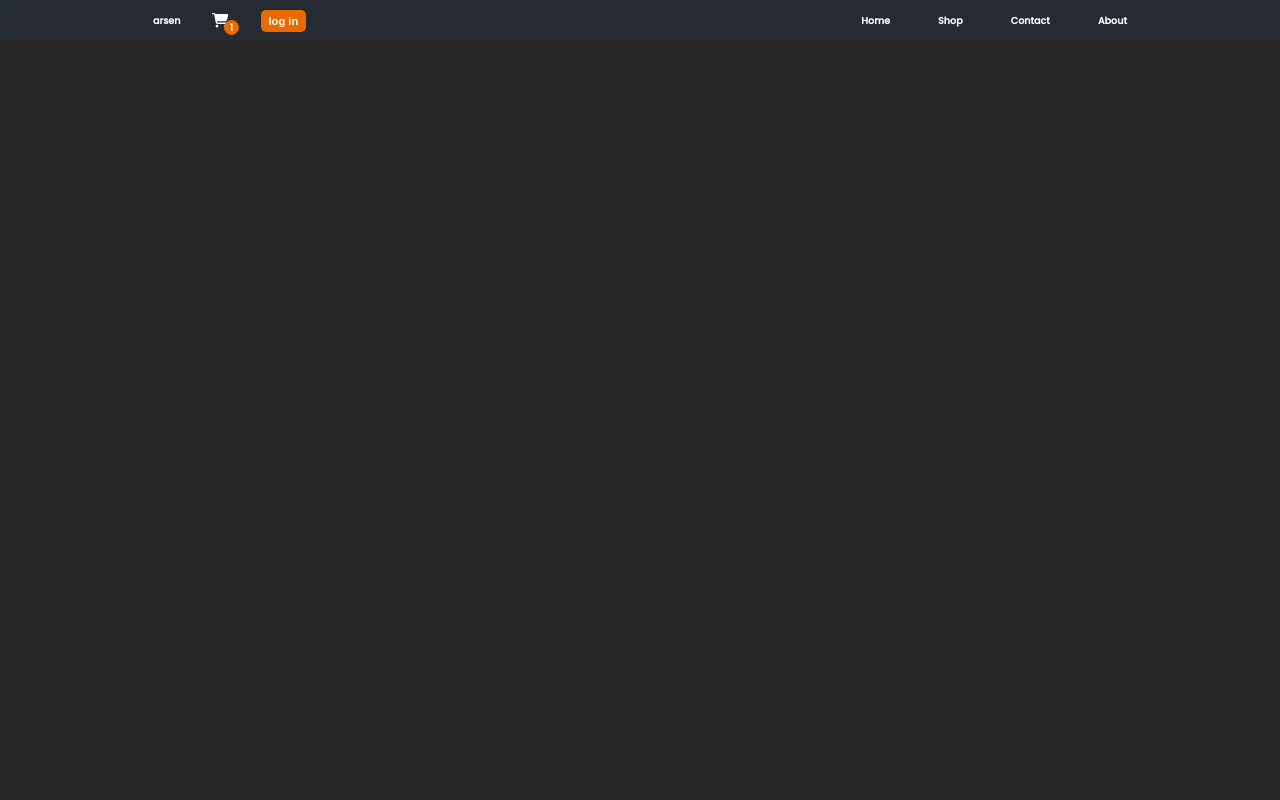
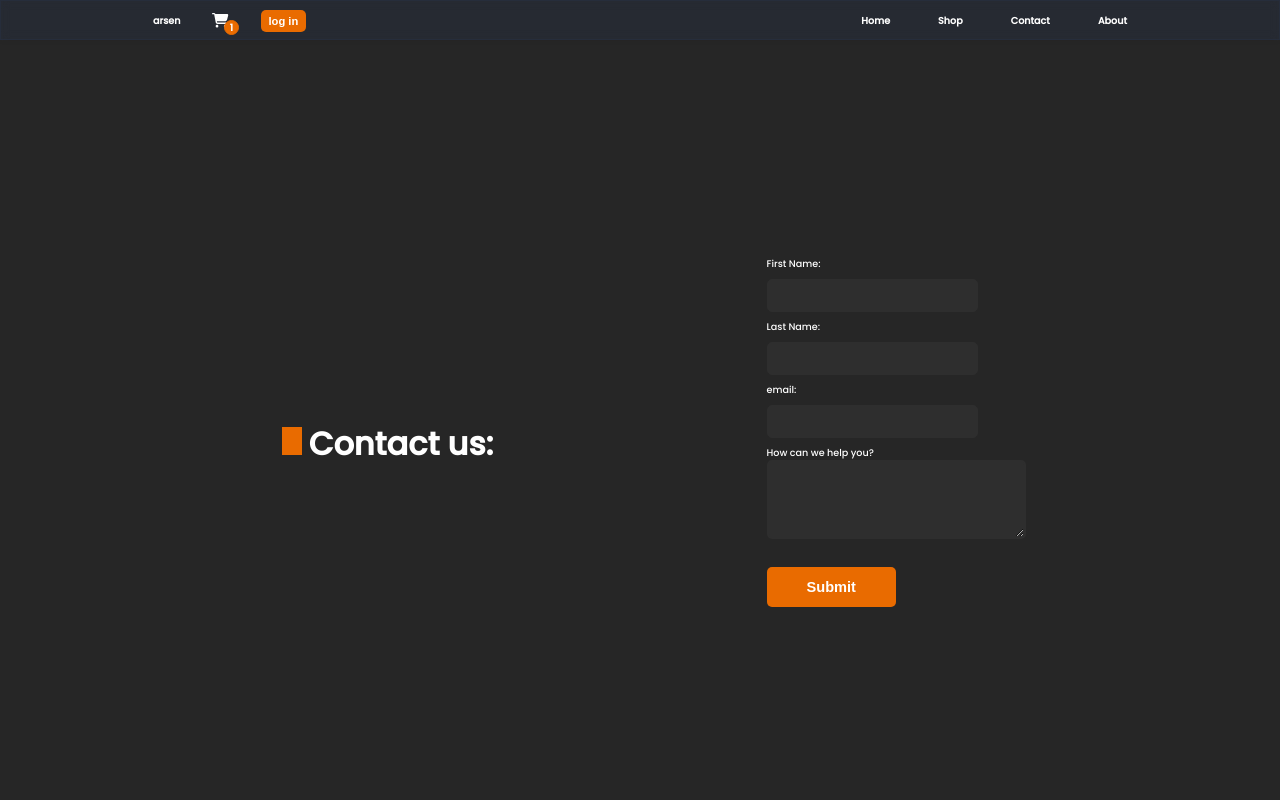
Before and after one commit to er-ebrahimi/Ecommerce-web-industry, a React (Vite) app: page /contact in a window 1280 px wide. Shown: the top 800 px of the page. Built offline with nearby package versions, Linux system fonts and the light colour scheme.

Commit message:
contact is done and some data changed in data.json

```diff
--- a/src/components/Card.tsx
+++ b/src/components/Card.tsx
@@ -20,8 +20,8 @@ export default function (props: any) {
         alt="washing-machine err"
         className="card--image"
       />
-      <h1 className="card--title">Washing Machine</h1>
-      <p className="card--description">washing clothes with 100 cpm</p>
+      <h1 className="card--title">{props.name}</h1>
+      <p className="card--description">{props.description}</p>
       <button className="button ">Enroll</button>
     </div>
   );
--- a/src/data/data.json
+++ b/src/data/data.json
@@ -1,20 +1,23 @@
 [
     {
         "id": 1,
-        "name" : "washing",
+        "name" : "Washing",
         "price" : 100000,
+        "description":"Washing clothes with 100 cpm",
         "imgUrl" : "/images/washing.png"
     },
     {
         "id": 2,
         "name" : "NTO",
         "price" : 100000,
+        "description":"Lorem ipsum dolor sit amet consectetur adipisicing elit2.",
         "imgUrl" : "/images/NTO.png"
     },
     {
         "id": 3,
         "name" : "industrial",
         "price" : 100000,
+        "description":"Lorem ipsum dolor sit amet consectetur adipisicing elit3.",
         "imgUrl" : "/images/industrial.png"
     },
 
@@ -22,6 +25,7 @@
         "id": 4,
         "name" : "printing",
         "price" : 100000,
+        "description":"Lorem ipsum dolor sit amet consectetur adipisicing elit4.",
         "imgUrl" : "/images/printing.png"
     }
 ]
--- a/src/index.css
+++ b/src/index.css
@@ -383,12 +383,23 @@ main {
   margin: 0.5rem;
 }
 
-.footer--input {
+.input {
   border: 1px solid var(--card-color);
   background-color: inherit;
   padding: 0.5rem 1rem;
   border-radius: 5px;
   outline: #e96b00;
+  margin: 0.5rem 0;
+  background-color: var(--card-color);
+}
+
+.footer--input {
+  border: 1px solid var(--card-color);
+  /* background-color: inherit; */
+  padding: 0.5rem 1rem;
+  border-radius: 5px;
+  outline: #e96b00;
+  margin: 0;
 }
 
 .input:focus {
@@ -482,3 +493,30 @@ textarea {
 .about--description {
   font-size: var(--small-font-size);
 }
+
+/* form */
+.contact--form--container {
+  grid-template-columns: 1fr 1fr;
+  /* justify-content: center; */
+  justify-items: center;
+  align-items: center;
+  /* align-content: center; */
+  height: 100vh;
+  display: grid;
+}
+
+.contact--title {
+  font-size: 2rem;
+}
+
+.textarea--form {
+  background-color: #2e2e2e;
+  border: solid 2px var(--card-color);
+  border-radius: 5px;
+  outline: #c75b00;
+}
+
+.textarea--form:focus {
+  border-color: #c75b00;
+  padding: 0.5rem 1rem;
+}
--- a/src/pages/Contact.tsx
+++ b/src/pages/Contact.tsx
@@ -1,11 +1,87 @@
 import Navbar from "../components/Navbar";
 import Footer from "../components/Footer";
 import React from "react";
+import { stringify } from "querystring";
+type ContactData = {
+  firstName: String;
+  lastName: String;
+  email: String;
+  problem: String;
+};
 export default function Contact() {
+  const [contactData, setContactData] = React.useState({
+    firstName: "",
+    lastName: "",
+    email: "",
+    problem: "",
+  } as ContactData);
+  function formSetter(event: any) {
+    const { name, value } = event.target;
+    setContactData((x) => ({
+      ...x,
+      [name]: value,
+    }));
+    console.log(contactData);
+  }
   return (
     <React.StrictMode>
       <Navbar />
-      <main></main>
+      <main>
+        <div className="section container contact--form--container grid">
+          <div>
+            <h1 className="title contact--title">Contact us:</h1>
+          </div>
+          <form action="#" className="contact--form">
+            <label htmlFor="first_name">First Name:</label>
+            <br />
+            <input
+              type="text"
+              id="first_name"
+              name="firstName"
+              className="input"
+              required
+              onChange={formSetter}
+            />
+            <br />
+            <label htmlFor="email">Last Name:</label>
+            <br />
+            <input
+              type="email"
+              id="last_name"
+              name="lastName"
+              className="input"
+              required
+              onChange={formSetter}
+            />
+            <br />
+            <label htmlFor="email">email:</label>
+            <br />
+            <input
+              type="email"
+              id="email"
+              name="email"
+              className="input"
+              required
+              onChange={formSetter}
+            />
+            <br />
+            <label htmlFor="textarea">How can we help you?</label>
+            <br />
+            <textarea
+              name="problem"
+              className="textarea--form"
+              cols={30}
+              rows={5}
+              id="problem"
+              onChange={formSetter}
+            ></textarea>
+            <br />
+            <button className="button" type="submit">
+              Submit
+            </button>
+          </form>
+        </div>
+      </main>
       <Footer />
     </React.StrictMode>
   );
--- a/src/pages/Home.tsx
+++ b/src/pages/Home.tsx
@@ -4,11 +4,20 @@ import * as home from "../assets/Home.jpg";
 import * as line from "../assets/Group.png";
 import Footer from "../components/Footer";
 import Card from "../components/Card";
+import data from "../data/data.json";
 // declare module "*.jpg"
 
 export default function Home() {
   // const home = require("../assets/Home.jpg")
   // console.log(home.default);
+  let count: number = 0;
+  let cards: any = data.map((x) => {
+    count++;
+    if (count < 2) {
+      return <Card key={x.id} {...x} />;
+    }
+    count = 0;
+  });
   return (
     <React.StrictMode>
       <header className="header">
@@ -28,8 +37,9 @@ export default function Home() {
         <section className="section product--section container">
           <h1 className="product--title">Our products</h1>
           <div className="product--container">
-            <Card />
-            <Card />
+            {/* <Card />
+            <Card /> */}
+            {cards}
           </div>
         </section>
         <div className="activity--background">
```
